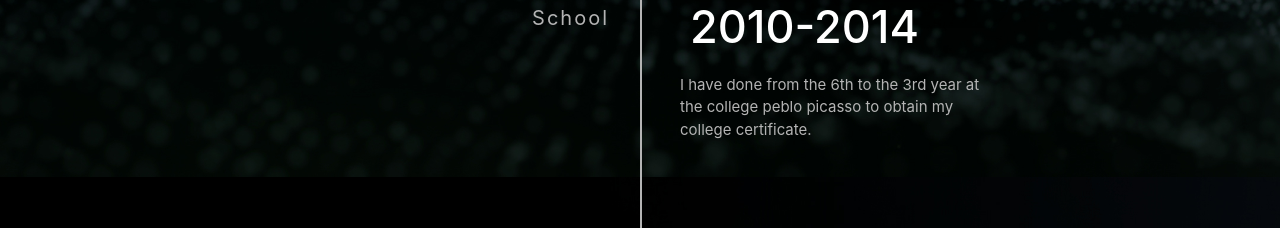
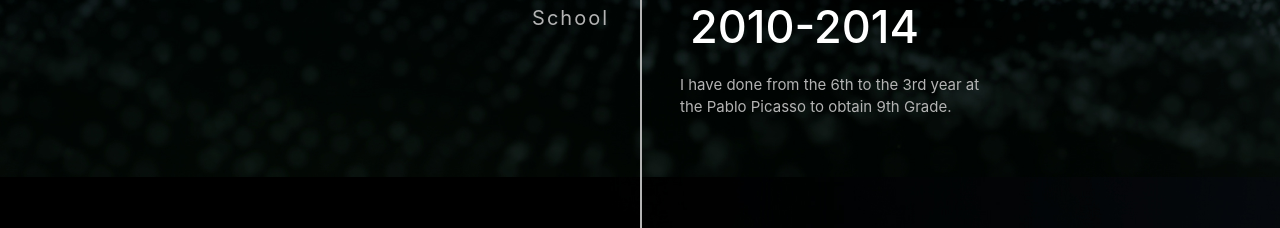
Before and after one commit to zDeltas/MyPortfolio, a Flask app: page /timeline in a window 1280 px wide. Shown: the part 3023-3251 px from the top of the page. Run offline with Flask 2, Linux system fonts and the light colour scheme; parts of the project's set-up code (start-up, migrations or seed data) failed here and were passed over; some libraries are stand-ins or nearby versions.

Commit message:
Update timeline.html

```diff
--- a/app/templates/timeline.html
+++ b/app/templates/timeline.html
@@ -50,7 +50,7 @@
         <div class="item" data-text="Pablo Picasso Middle School">
             <div class="content"><img class="content-img" src="{{url_for('static', filename = 'images/timeline/pablopicasso.png')}}" />
                 <h2 class="content-title">2010-2014</h2>
-                <p class="content-short">I have done from the 6th to the 3rd year at the college peblo picasso to obtain my college certificate.</p>
+                <p class="content-short">I have done from the 6th to the 3rd year at the Pablo Picasso to obtain 9th Grade.</p>
             </div>
         </div>
 
```
